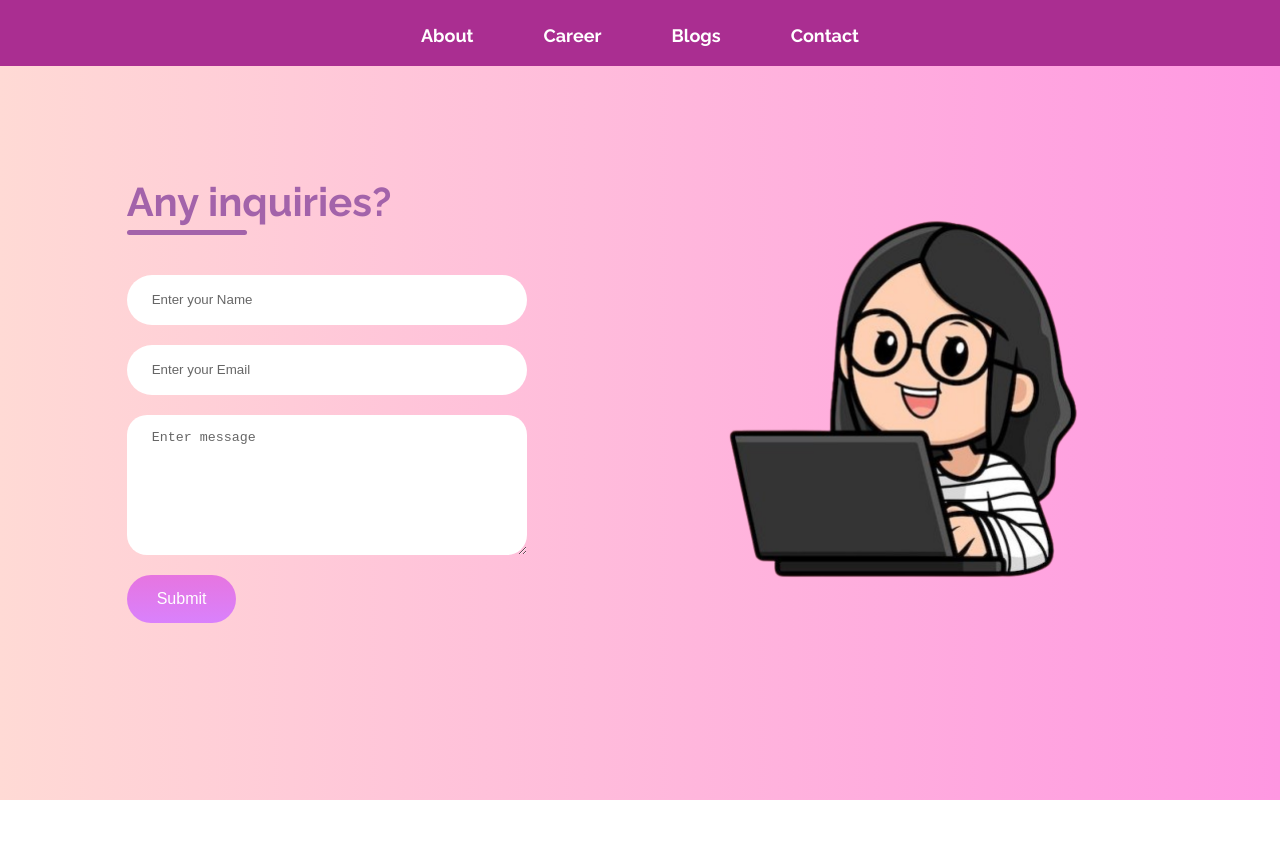
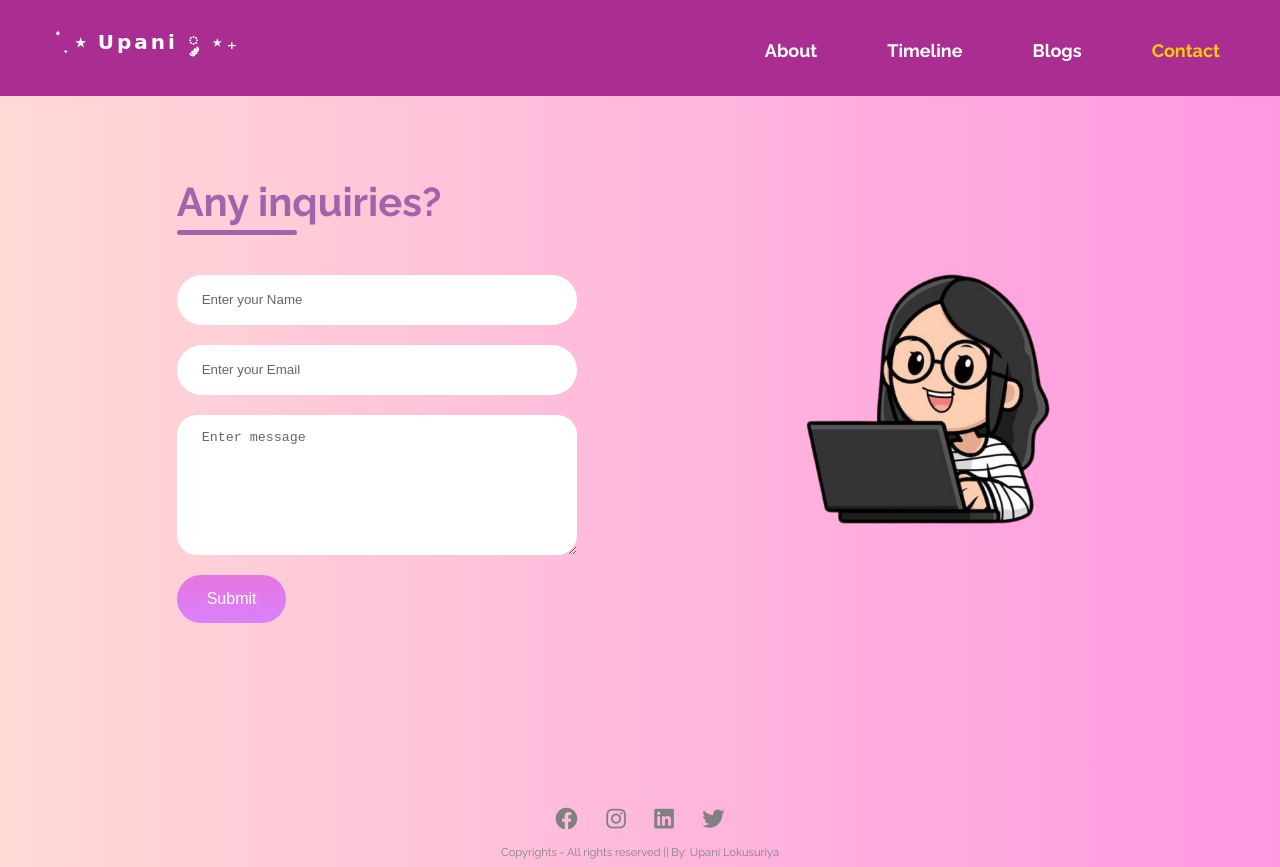
Before and after one commit to UpaniAyanga/portfolio, a plain HTML site: page pages/contact.html in a window 1280 px wide. Before the commit the page ends 800 px from the top, so only its background shows below. Drawn offline with Linux system fonts and the light colour scheme.

Commit message:
Added header changes

```diff
--- a/assets/css/contact.css
+++ b/assets/css/contact.css
@@ -68,7 +68,7 @@ body{
     cursor: pointer;
 }
 .contact-right img{
-    width: 500px;
+    width: 350px;
 }
 
 @media (max-width:800px){
--- a/pages/contact.html
+++ b/pages/contact.html
@@ -8,19 +8,30 @@
     <link rel="stylesheet" href="../assets/css/contact.css">
     <link rel="stylesheet" href="../assets/css/style.css">
     <link href="https://fonts.googleapis.com/css2?family=Raleway:wght@400;700&display=swap" rel="stylesheet">
+    <link rel="stylesheet" href="https://cdnjs.cloudflare.com/ajax/libs/font-awesome/5.15.4/css/all.min.css">
 </head>
 <body>
-    <!-- Header -->
+   <!-- The header of the portfolio webpage -->
    <header>
-    <nav>
-        <ul>
-            <li><a href="#">About</a></li>
-            <li><a href="#">Career</a></li>
-            <li><a href="#">Blogs</a></li>
-            <li><a href="#">Contact</a></li>
-        </ul>
-    </nav>
+    <div class="container">
+        <!-- Logo -->
+        <a href="index.html" class="logo"> ๋࣭ ⭑ Upani ༘ ⋆₊ </a>
+        <nav>
+            <ul>
+                <li><a href="../index.html" >About</a></li>
+                <li><a href="timeline.html">Timeline</a></li>
+                <li><a href="#">Blogs</a></li>
+                <li><a href="contact.html" class="active">Contact</a></li>
+            </ul>
+        </nav>
+        <div class="hamburger" onclick="toggleMenu()"> <!-- Hamburger Menu -->
+            <span></span>
+            <span></span>
+            <span></span>
+        </div>
+    </div>
 </header>
+<!-- closing the header of the portfolio webpage -->
     <div class="contact-container">
         <form action="" class="contact-left">
             <div class="contact-left-title">
@@ -37,4 +48,27 @@
         </div>
     </div>
 </body>
+
+<!-- Footer Section Start-->
+<footer>
+    <div class="footer">
+        <div class="row">
+            <a href="#"><i class="fab fa-facebook"></i></a>
+            <a href="#"><i class="fab fa-instagram"></i></a>
+            <a href="#"><i class="fab fa-linkedin"></i></a>
+            <a href="#"><i class="fab fa-twitter"></i></a>
+        </div>
+        <div class="row">
+            Copyrights - All rights reserved || By: Upani Lokusuriya
+        </div>
+    </div>
+</footer>
+<!-- Footer Section End -->
 </html>
+
+<script>
+    function toggleMenu() {
+        const nav = document.querySelector('nav ul');
+        nav.classList.toggle('active');
+    }
+    </script>
```
